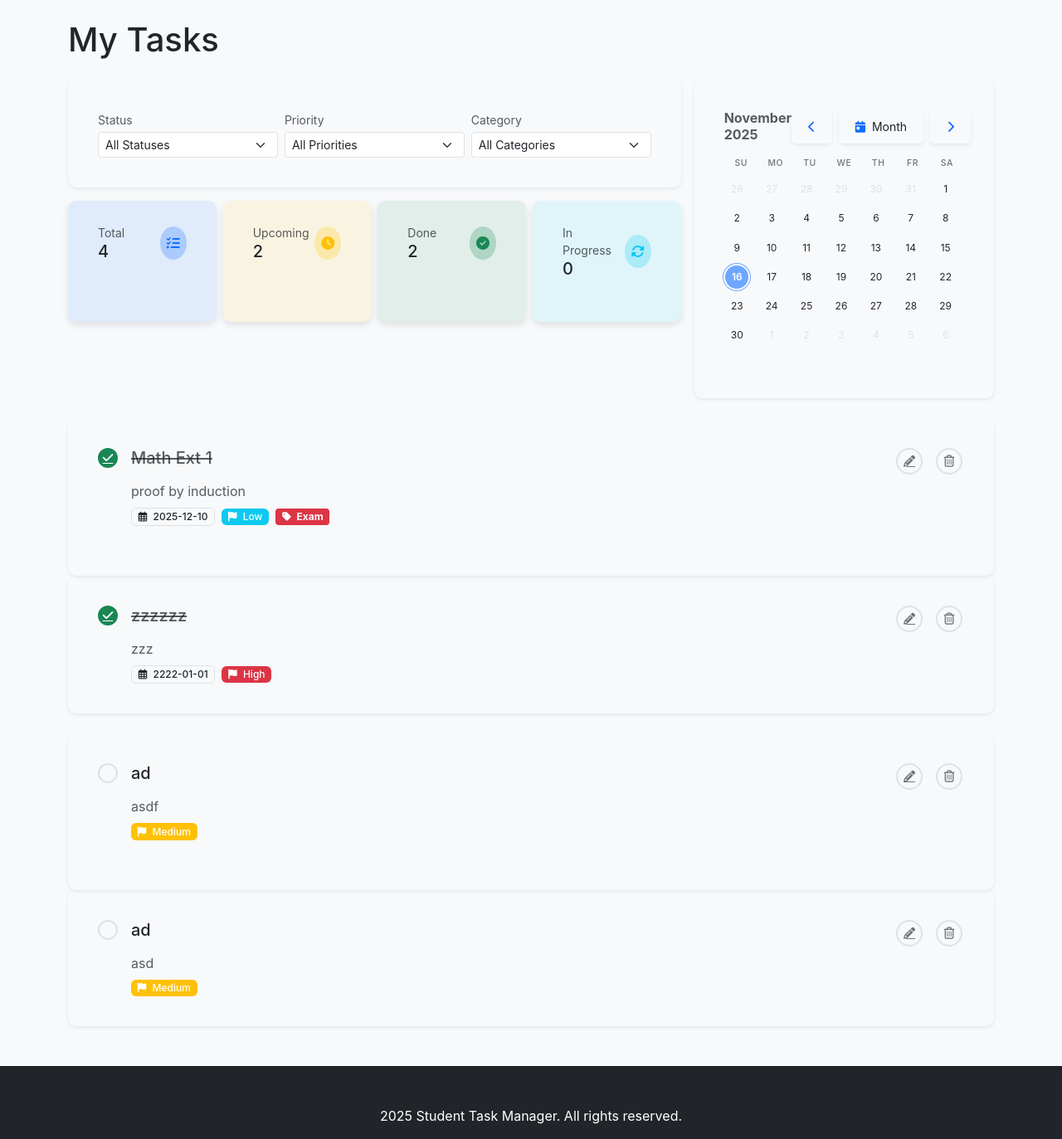
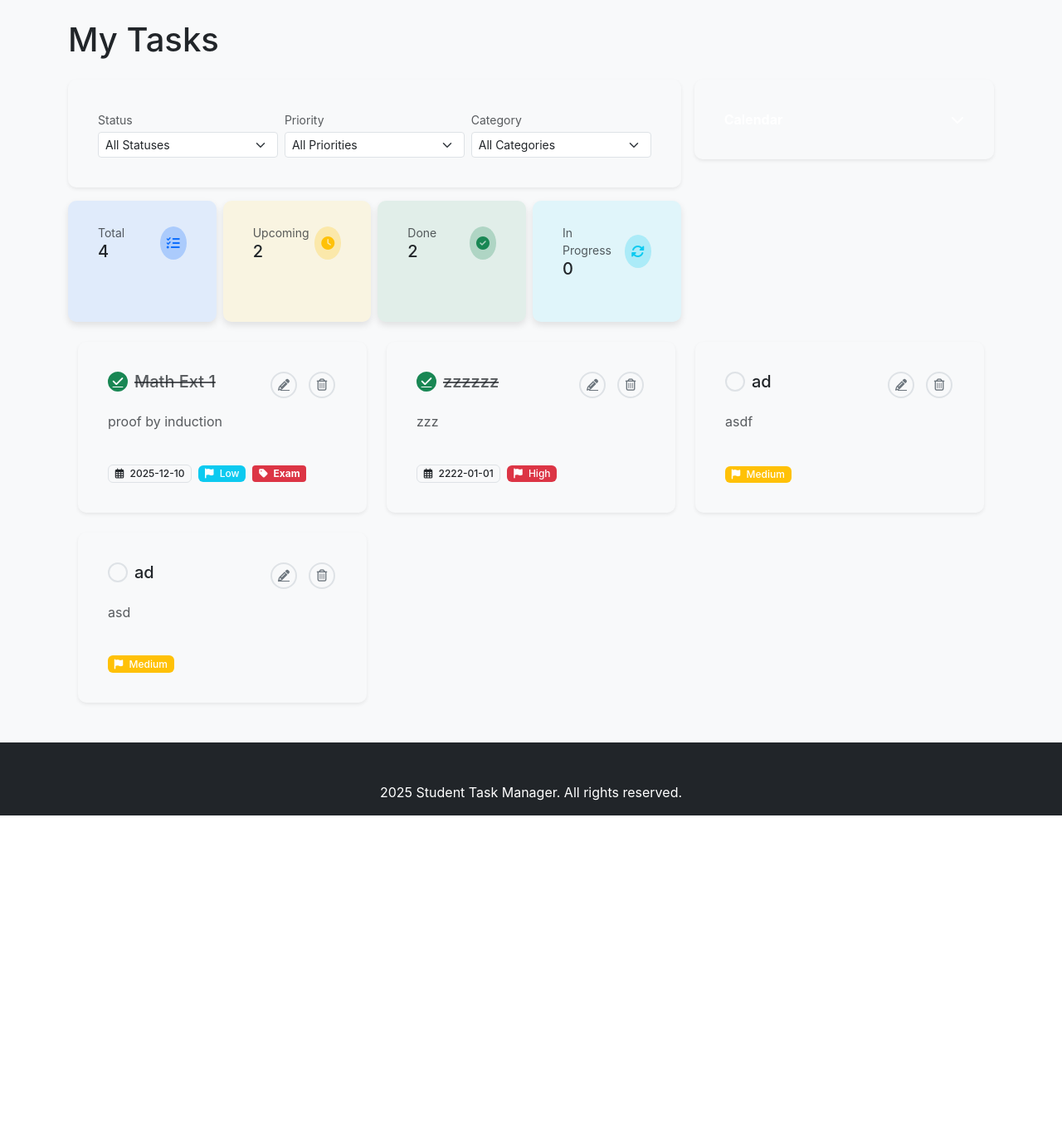
Before and after one commit to Sheeesh-R/Task_3-Major_project, a Flask app: page / in a window 1280 px wide. Shown: the part 60-1433 px from the top of the page at 83% size. After the commit the page ends 1043 px from the top, so only its background shows below. Run offline with Flask 3, Linux system fonts and the light colour scheme; data comes from the database, SQL or seed files in the repository; both versions use the stored data as it was after the commit.

Commit message:
Added grid based viewing so that tasks are visible much easier. Made calendar collapsable so that users can focus on tasks.

```diff
--- a/Task_Organiser/templates/index.html
+++ b/Task_Organiser/templates/index.html
@@ -287,10 +287,16 @@
       </div>
     </div>
 
-    <!-- Calendar -->
+    <!-- Calendar Dropdown -->
     <div class="col-12 col-lg-4 order-lg-2">
-      <div class="card border-0 shadow-sm h-100">
-        <div class="card-body p-3">
+      <div class="card border-0 shadow-sm">
+        <div class="card-body p-0">
+          <button class="btn w-100 text-start p-3 border-0 d-flex justify-content-between align-items-center" type="button" data-bs-toggle="collapse" data-bs-target="#calendarCollapse" aria-expanded="false" aria-controls="calendarCollapse">
+            <span class="fw-bold">Calendar</span>
+            <i class="fas fa-chevron-down"></i>
+          </button>
+          <div class="collapse" id="calendarCollapse">
+            <div class="p-3 pt-0">
               <div class="d-flex justify-content-between align-items-center mb-3">
                 <h6 class="mb-0 fw-bold text-muted" id="current-month-year">November 2025</h6>
                 <div class="d-flex align-items-center">
@@ -316,29 +322,28 @@
           </div>
         </div>
       </div>
+    </div>
+  </div>
 
-  <div class="row">
-    <div class="col-12">
   <!-- Task List -->
+  <div class="container-fluid mt-4">
     {% if tasks %}
-      <div class="row g-3">
+      <div class="row row-cols-1 row-cols-md-2 row-cols-lg-3 g-4">
         {% for task in tasks %}
-          <div class="col-12">
-            <div class="card shadow-sm h-100 border-0">
-              <div class="card-body">
-                <div class="d-flex align-items-start">
-                  <form action="{{ url_for('toggle_task_status', task_id=task.id) }}" method="post" class="me-3">
+          <div class="col">
+            <div class="card h-100 shadow-sm border-0">
+              <div class="card-body d-flex flex-column">
+                <div class="d-flex justify-content-between align-items-start mb-3">
+                  <form action="{{ url_for('toggle_task_status', task_id=task.id) }}" method="post" class="me-2">
                     <button type="submit" class="btn btn-link p-0 task-toggle {% if task.status == 'completed' %}completed{% endif %}" title="{% if task.status == 'completed' %}Mark as not completed{% else %}Mark as completed{% endif %}">
                       <i class="fas {% if task.status == 'completed' %}fa-check{% endif %}"></i>
                     </button>
                   </form>
-                  <div class="flex-grow-1">
-                    <div class="d-flex justify-content-between align-items-start mb-2">
-                      <h5 class="mb-1 {% if task.status == 'completed' %}text-muted text-decoration-line-through{% else %}text-dark{% endif %}">
+                  <h5 class="card-title mb-0 flex-grow-1 {% if task.status == 'completed' %}text-muted text-decoration-line-through{% else %}text-dark{% endif %}">
                     {{ task.title }}
                   </h5>
                   <div class="task-actions d-flex">
-                        <a href="{{ url_for('edit_task', task_id=task.id) }}" class="btn-action btn-edit me-1" title="Edit task">
+                    <a href="{{ url_for('edit_task', task_id=task.id) }}" class="btn-action btn-edit" title="Edit task">
                       <i class="fas fa-pencil-alt"></i>
                     </a>
                     <form action="{{ url_for('delete_task', task_id=task.id) }}" method="post" class="d-inline">
@@ -352,10 +357,11 @@
                 </div>
 
                 {% if task.description %}
-                      <p class="text-muted mb-2">{{ task.description|truncate(100) }}</p>
+                  <p class="card-text text-muted mb-3 flex-grow-1">{{ task.description|truncate(100) }}</p>
                 {% endif %}
 
-                    <div class="d-flex flex-wrap gap-2 align-items-center mt-2">
+                <div class="mt-auto">
+                  <div class="d-flex flex-wrap gap-2 align-items-center">
                     {% if task.due_date %}
                       <span class="badge bg-light text-dark border task-due-date" data-due-date="{{ task.due_date }}">
                         <i class="far fa-calendar-alt me-1"></i> {{ task.due_date|format_datetime }}
@@ -371,8 +377,6 @@
                         <i class="fas fa-tag me-1"></i> {{ task.category_name }}
                       </span>
                     {% endif %}
-                    </div>
-                </div>
                   </div>
                 </div>
               </div>
```
Also changed, not shown: instance/taskmanager.db. Lines whose indentation alone changed are shown as unchanged.
